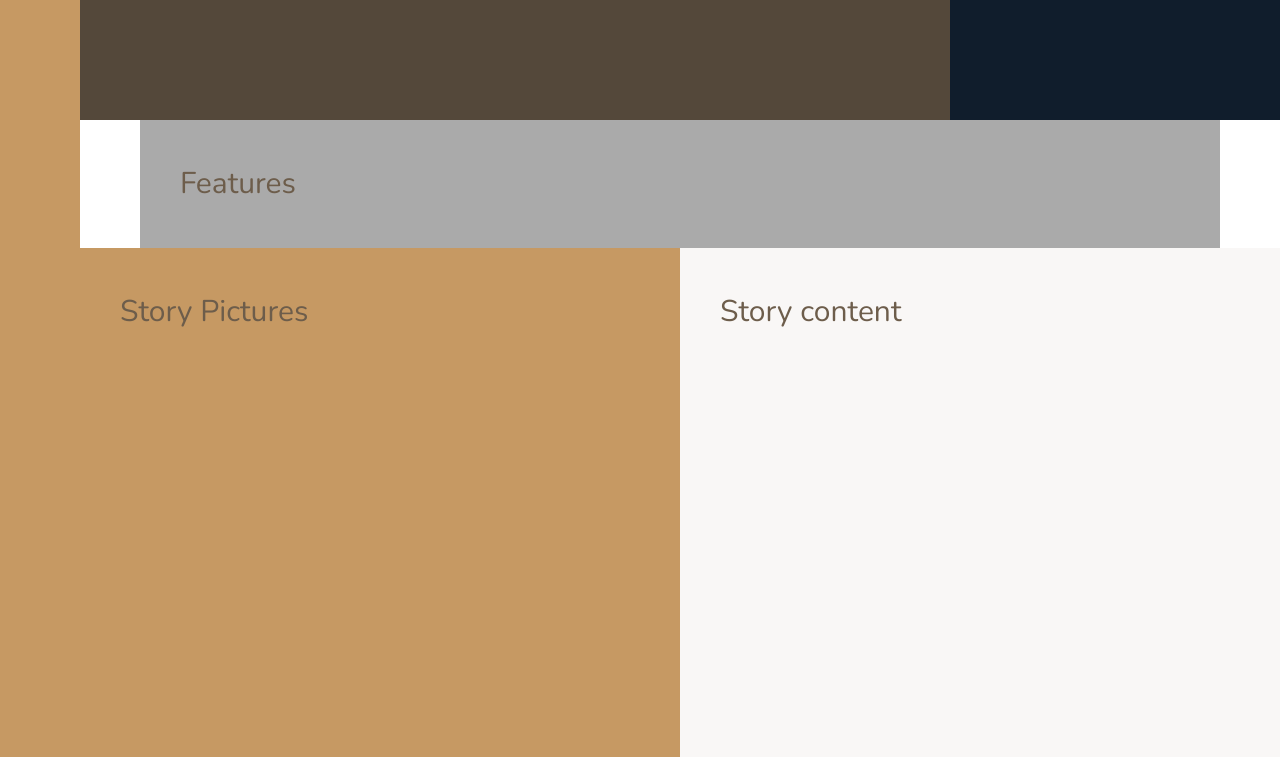
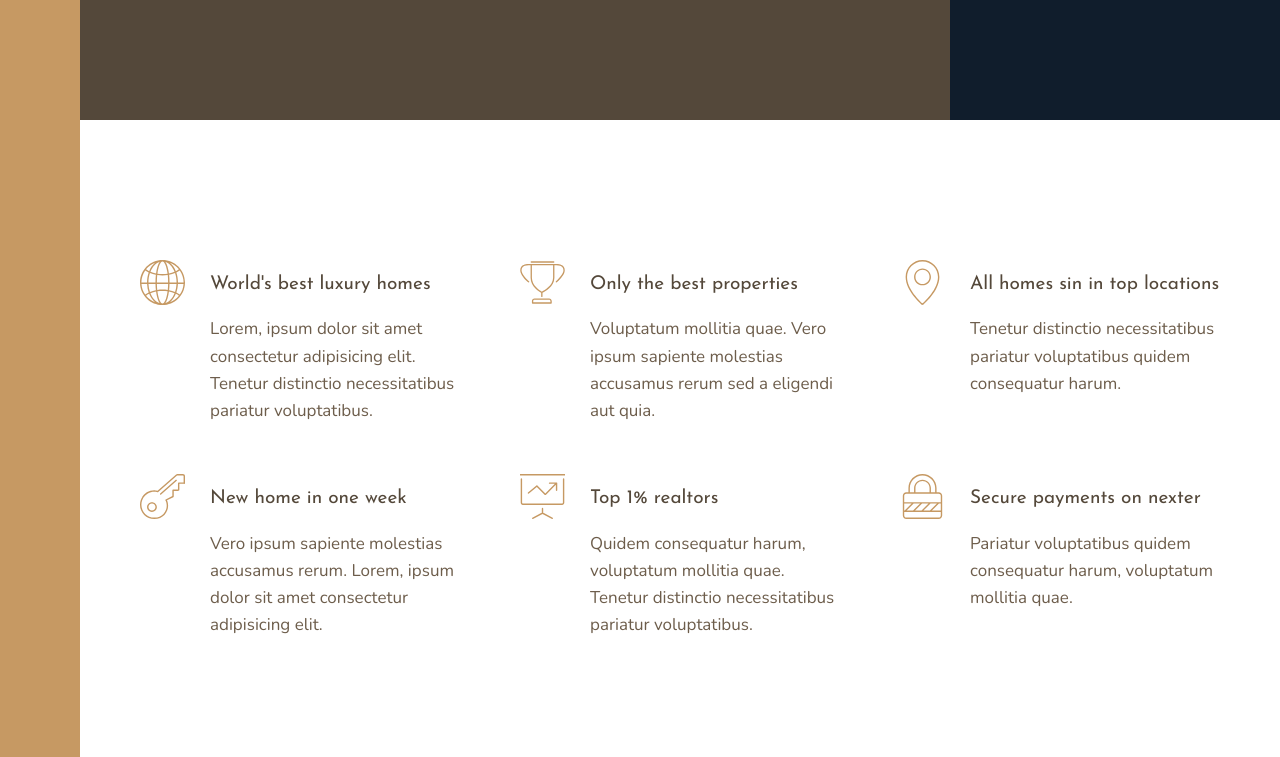
Before and after one commit to yurov-37/nexter_project, a website: page index.html in a window 1280 px wide. Shown: the part 520-1277 px from the top of the page. Drawn offline with nearby package versions, Linux system fonts and the light colour scheme.

Commit message:
add feature section

```diff
--- a/index.html
+++ b/index.html
@@ -18,7 +18,70 @@
     <div class="sidebar">Sidebar</div>
     <header class="header">Header</header>
     <div class="realtors">Top 3 realtors</div>
-    <section class="features">Features</section>
+    <section class="features">
+      <div class="feature">
+        <svg class="feature__icon">
+          <use href="img/sprite.svg#icon-global"></use>
+        </svg>
+        <h4 class="heading-4 heading-4--dark">World's best luxury homes</h4>
+        <p class="feature__text">
+          Lorem, ipsum dolor sit amet consectetur adipisicing elit. Tenetur
+          distinctio necessitatibus pariatur voluptatibus.
+        </p>
+      </div>
+      <div class="feature">
+        <svg class="feature__icon">
+          <use href="img/sprite.svg#icon-trophy"></use>
+        </svg>
+        <h4 class="heading-4 heading-4--dark">Only the best properties</h4>
+        <p class="feature__text">
+          Voluptatum mollitia quae. Vero ipsum sapiente molestias accusamus
+          rerum sed a eligendi aut quia.
+        </p>
+      </div>
+      <div class="feature">
+        <svg class="feature__icon">
+          <use href="img/sprite.svg#icon-map-pin"></use>
+        </svg>
+        <h4 class="heading-4 heading-4--dark">
+          All homes sin in top locations
+        </h4>
+        <p class="feature__text">
+          Tenetur distinctio necessitatibus pariatur voluptatibus quidem
+          consequatur harum.
+        </p>
+      </div>
+      <div class="feature">
+        <svg class="feature__icon">
+          <use href="img/sprite.svg#icon-key"></use>
+        </svg>
+        <h4 class="heading-4 heading-4--dark">New home in one week</h4>
+        <p class="feature__text">
+          Vero ipsum sapiente molestias accusamus rerum. Lorem, ipsum dolor sit
+          amet consectetur adipisicing elit.
+        </p>
+      </div>
+      <div class="feature">
+        <svg class="feature__icon">
+          <use href="img/sprite.svg#icon-presentation"></use>
+        </svg>
+        <h4 class="heading-4 heading-4--dark">Top 1% realtors</h4>
+        <p class="feature__text">
+          Quidem consequatur harum, voluptatum mollitia quae. Tenetur distinctio
+          necessitatibus pariatur voluptatibus.
+        </p>
+      </div>
+      <div class="feature">
+        <svg class="feature__icon">
+          <use href="img/sprite.svg#icon-lock"></use>
+        </svg>
+        <h4 class="heading-4 heading-4--dark">Secure payments on nexter</h4>
+        <p class="feature__text">
+          Pariatur voluptatibus quidem consequatur harum, voluptatum mollitia
+          quae.
+        </p>
+      </div>
+    </section>
     <div class="story__pictures">Story Pictures</div>
     <div class="story__content">Story content</div>
     <section class="homes">Homes</section>
--- a/sass/_base.scss
+++ b/sass/_base.scss
@@ -43,8 +43,8 @@ body {
     [center-end] minmax(6rem, 1fr)
     [full-end];
 
-  & > * {
-    padding: 40px;
-    font-size: 3rem;
-  }
+  // & > * {
+  //   padding: 40px;
+  //   font-size: 3rem;
+  // }
 }
--- a/sass/_features.scss
+++ b/sass/_features.scss
@@ -1,4 +1,30 @@
 .features {
-  background-color: $color-grey-light-2;
   grid-column: center-start/center-end;
+
+  margin: 15rem 0;
+
+  display: grid;
+  // grid-template-columns: repeat(3, 1fr);
+  grid-template-columns: repeat(auto-fit, minmax(25rem, 1fr));
+  gap: 6rem;
+  align-items: start;
 }
+
+.feature {
+  display: grid;
+  grid-template-columns: min-content 1fr;
+  row-gap: 1.5rem;
+  column-gap: 2.5rem;
+
+  &__icon {
+    fill: $color-primary;
+    width: 4.5rem;
+    height: 4.5rem;
+    grid-row: 1 / span 2;
+    transform: translateY(-1rem);
+  }
+
+  &__text {
+    font-size: 1.7rem;
+  }
+}
--- a/sass/_typography.scss
+++ b/sass/_typography.scss
@@ -0,0 +1,25 @@
+%heading {
+  font-family: $font-display;
+  font-weight: 400;
+}
+
+.heading-1 {
+  @extend %heading;
+}
+.heading-2 {
+  @extend %heading;
+}
+.heading-3 {
+  @extend %heading;
+}
+.heading-4 {
+  @extend %heading;
+  font-size: 1.9rem;
+
+  &--light {
+    color: $color-grey-light-1;
+  }
+  &--dark {
+    color: $color-grey-dark-1;
+  }
+}
```
Also changed, not shown: css/style.css.
